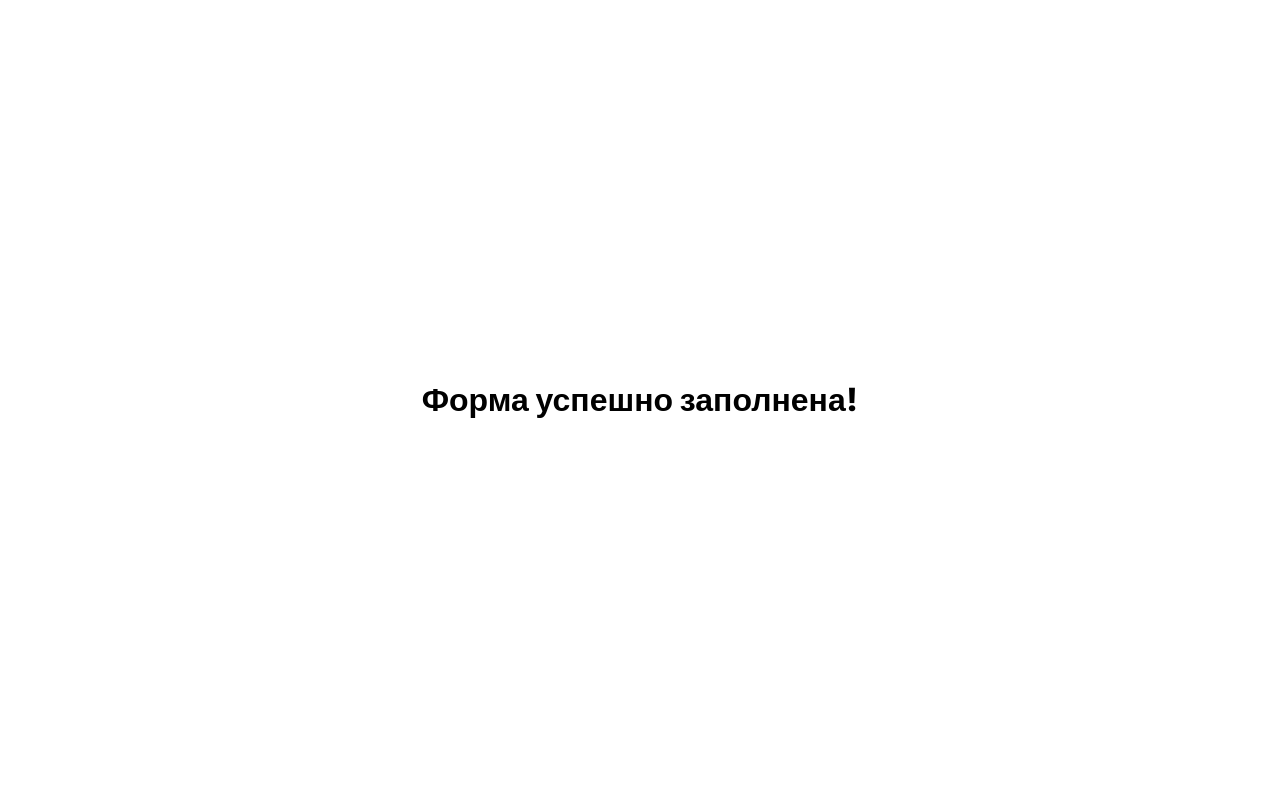
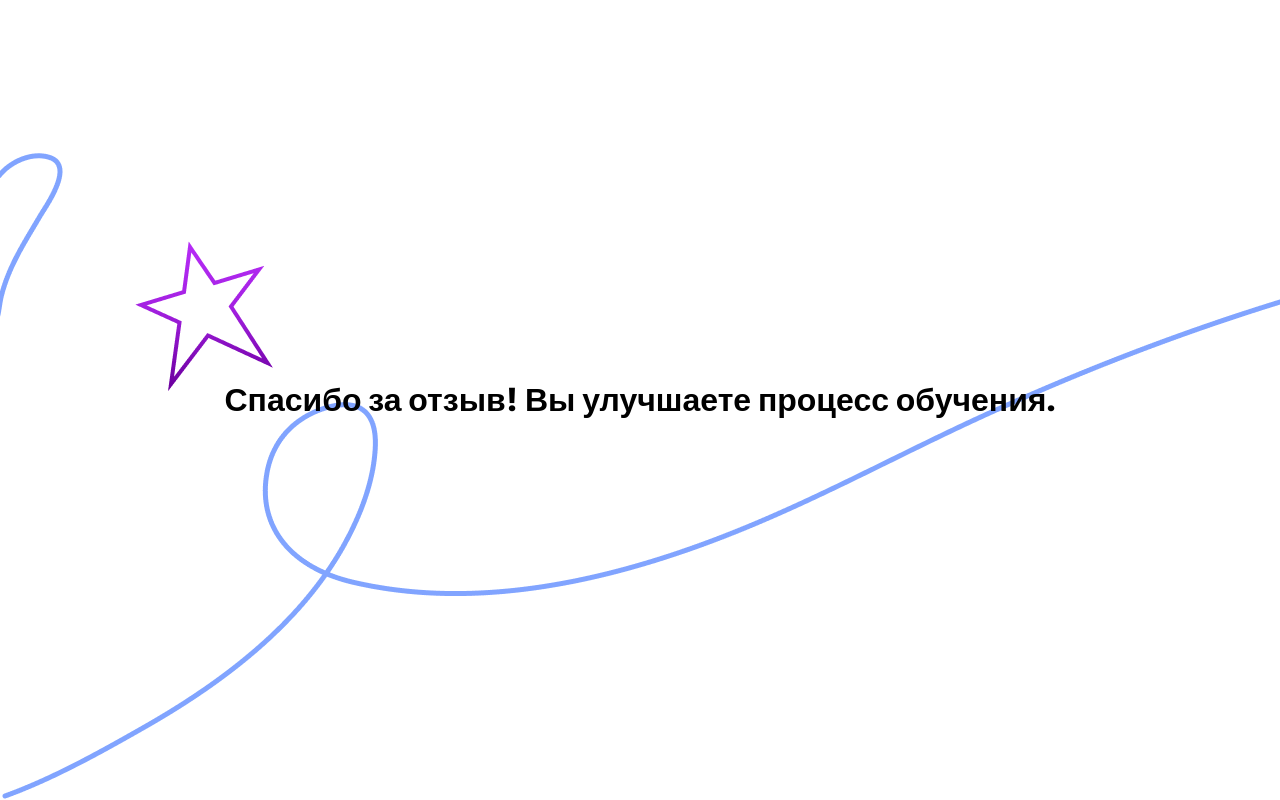
Before and after one commit to acuraels/Student-voice-Front-end, a React (Vite) app: page /form-completed in a window 1280 px wide. Built offline with nearby package versions, Linux system fonts and the light colour scheme.

Commit message:
small-ui-fix

```diff
--- a/src/components/FormIsDone.jsx
+++ b/src/components/FormIsDone.jsx
@@ -5,15 +5,17 @@ const FormIsDone = () => {
         <div
             className="FormIsDone"
             style={{
-                display: "flex",
-                flexDirection: "column",
-                alignItems: "center",
-                justifyContent: "center",
-                height: "100vh",
-                textAlign: "center",
+                display: 'flex',
+                flexDirection: 'column',
+                alignItems: 'center',
+                justifyContent: 'center',
+                height: '100vh',
+                textAlign: 'center',
+                background: "url('/background-1080.png')",
+                padding: '20px',
             }}
         >
-            <h1>Форма успешно заполнена!</h1>
+            <h1>Спасибо за отзыв! Вы улучшаете процесс обучения.</h1>
         </div>
     );
 };
--- a/src/components/NotFound.jsx
+++ b/src/components/NotFound.jsx
@@ -11,6 +11,7 @@ const NotFound = () => {
                 justifyContent: 'center',
                 height: '100vh',
                 textAlign: 'center',
+                background: "url('/background-1080.png')",
             }}
         >
             <h1>ERROR 404</h1>
--- a/src/components/Unauthorized.jsx
+++ b/src/components/Unauthorized.jsx
@@ -11,7 +11,8 @@ const Unauthorized = () => {
                 justifyContent: 'center',
                 height: '100vh',
                 textAlign: 'center',
-                backgroundColor: '#f8f8f8'
+                background: "url('/background-1080.png')",
+                padding: '20px',
             }}
         >
             <h1>Доступ запрещен</h1>
```
